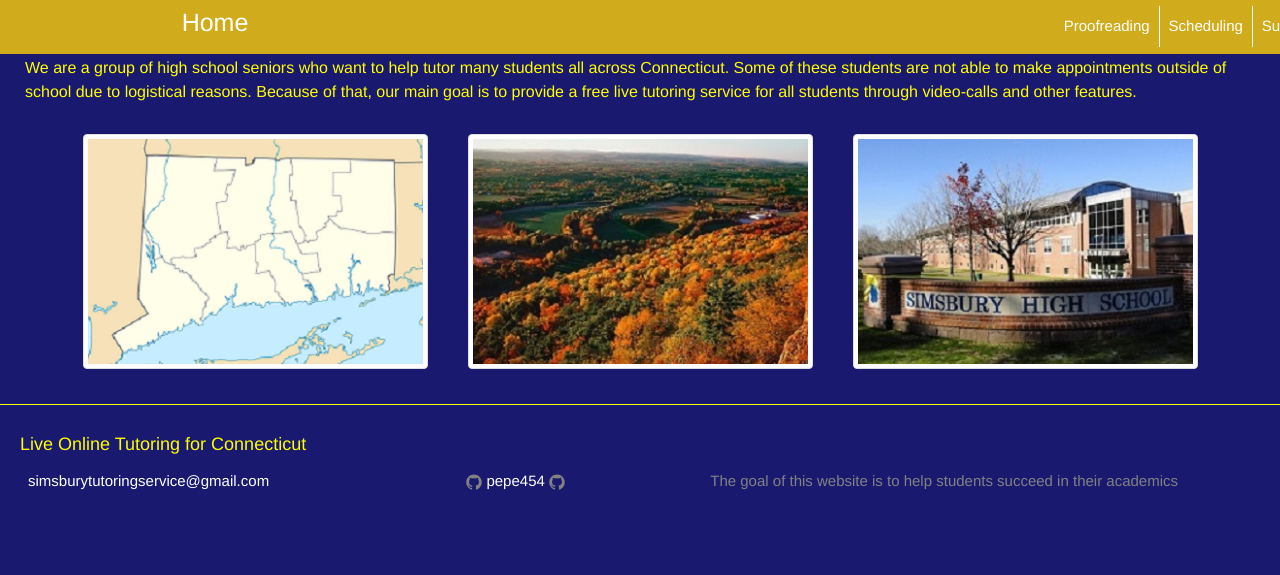
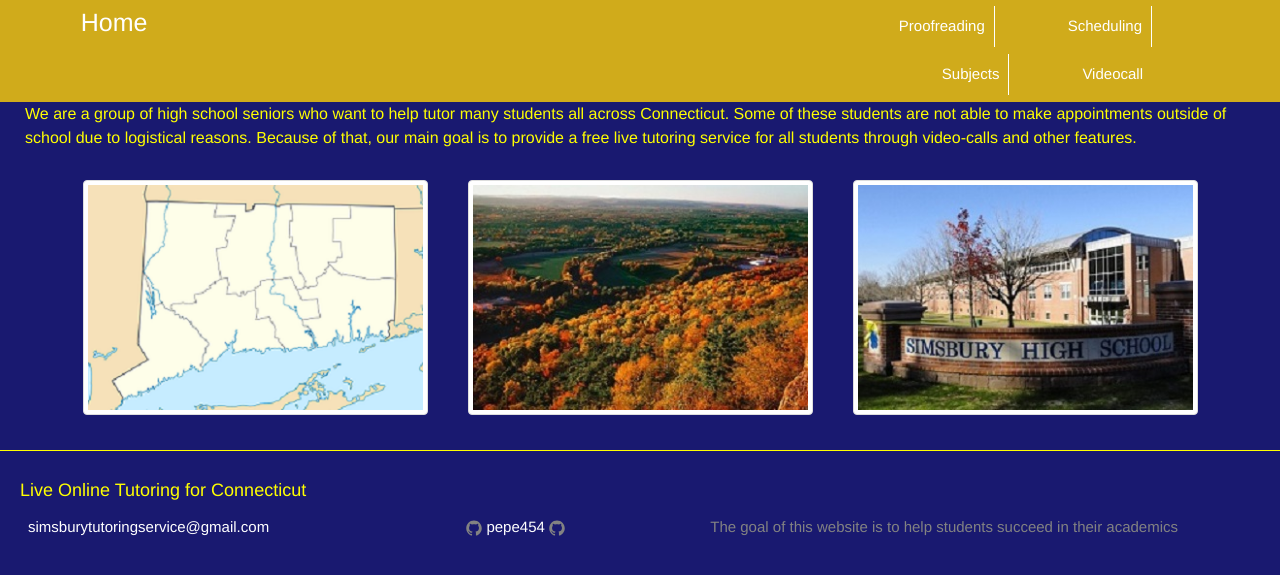
Before and after one commit to pepe454/pepe454.github.io, a Jekyll site: the page built from index.html, in a window 1280 px wide. Shown: the top 575 px of the page. Built offline with Jekyll 4.4.1, drawn with Linux system fonts in a browser that asks for light colours; the list of posts is cut into pages by our own code.

Commit message:
Update _layout.scss

```diff
--- a/_sass/_layout.scss
+++ b/_sass/_layout.scss
@@ -49,8 +49,9 @@
         background-color: #d0ab1b;
         display: inline-block;
         border-right: 1px solid white;
+        margin-right: 10%;
+        margin-left: -5%;
         &:last-child{
-          margin-right: -10%;
           border: 0;
         }
         padding: 9px;
```
